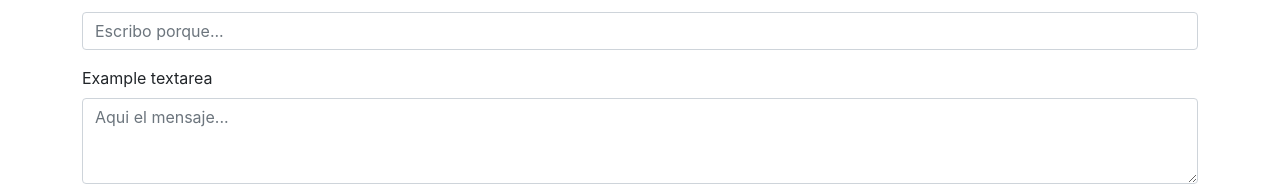
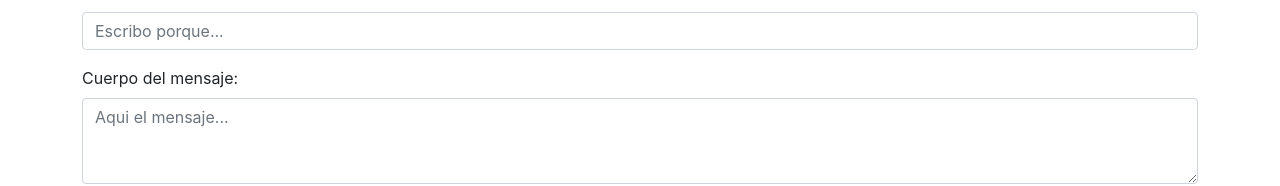
Before and after one commit to JoseGaldamez/correosRJM, a React (Create React App) app: page / in a window 1280 px wide. Shown: the part 710-896 px from the top of the page. Built offline with nearby package versions, Linux system fonts and the light colour scheme.

Commit message:
Âfixing Example Textarea

```diff
--- a/src/components/Contacto.js
+++ b/src/components/Contacto.js
@@ -245,7 +245,7 @@ function Contacto () {
                 <select className="form-select" value={pais} onChange={handlePais} aria-label="Default select example" id="pais">
                     <option value="Canadá" defaultValue>Canadá</option>
                     <option value="Estados Unidos (Miami)" >Estados Unidos (Miami) </option>
-                    <option value="USA" >Estados Unidos (Excepto Miami) --</option>
+                    <option value="USA" >Estados Unidos (Excepto Miami)</option>
                     <option value="México (Ciudad de México, centro y norte del país)">México (Ciudad de México, centro y norte del país) </option>
                     <option value="México (Chiapas, Tapachula)">México (Chiapas, Tapachula)</option>
                     <option value="México (Chiapas, Comalapa y sur del país)">México (Chiapas, Comalapa y sur del país)</option>
@@ -266,7 +266,7 @@ function Contacto () {
             </div>
 
             <div className="mb-3">
-                <label htmlFor="mensaje" className="form-label">Example textarea</label>
+                <label htmlFor="mensaje" className="form-label">Cuerpo del mensaje:</label>
                 <textarea value={mensaje} placeholder="Aqui el mensaje..." onChange={handleMensaje} className="form-control" id="mensaje" rows="3">
 
                 </textarea>
```
Also changed, not shown: 6 other files (tests, documents, lock files or other folders).
